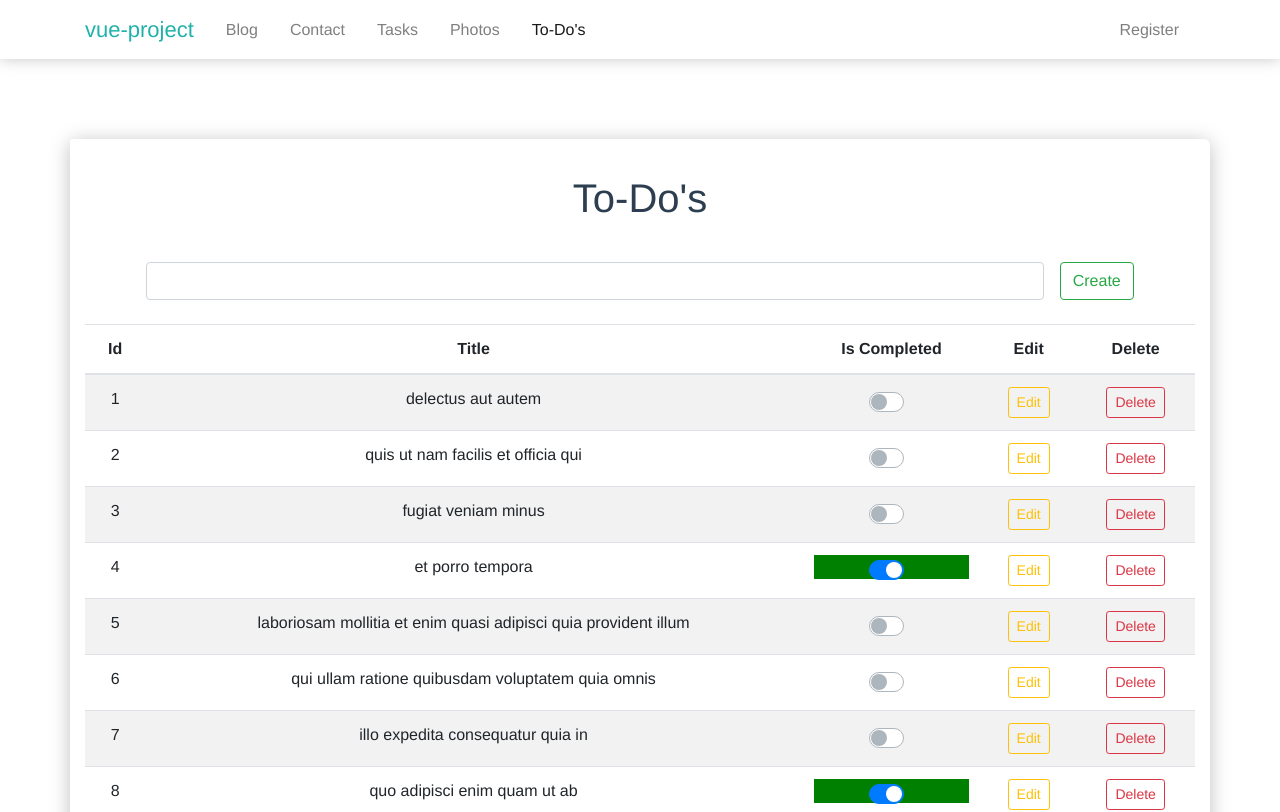
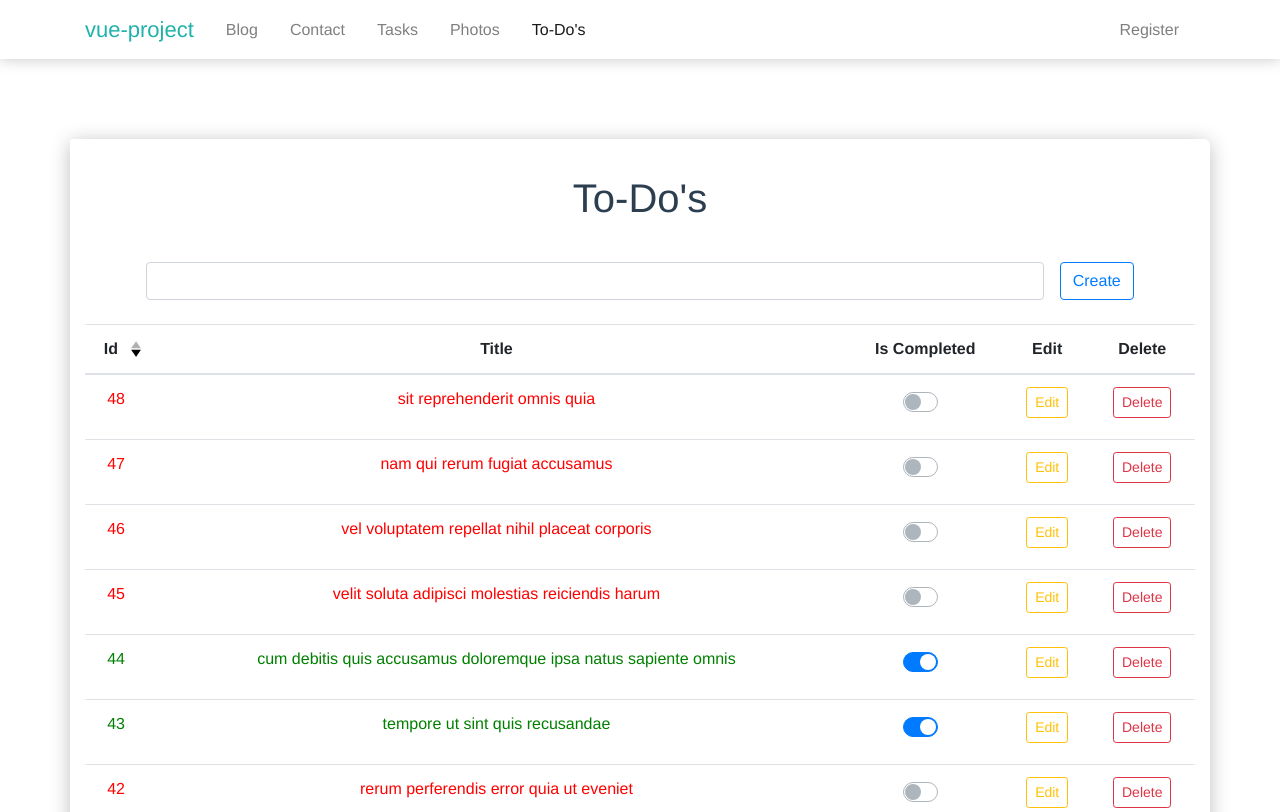
Before and after one commit to Dimulski/vue-project, a Vue app: page /todos in a window 1280 px wide. Shown: the top 812 px of the page. Built offline with nearby package versions, Linux system fonts and the light colour scheme; a small style sheet from the web is missing; what vue-tel-input would draw is missing.

Commit message:
Work on Todos

```diff
--- a/src/store/index.js
+++ b/src/store/index.js
@@ -15,5 +15,6 @@ export default new Vuex.Store({
     tasks,
     photos,
     todos
-  }
+  },
+  strict: true
 })
--- a/src/store/modules/todos.js
+++ b/src/store/modules/todos.js
@@ -3,13 +3,16 @@ const state = {
   perPage: 10,
   currentPage: 1,
   rows: 0,
-  fields: ['id', 'title', 'is_completed', 'edit', 'delete'],
-  completed: false
+  fields: [{key: 'id', sortable: true }, 'title', 'is_completed', 'edit', 'delete'],
+  sortBy: 'id',
+  editField: null,
+  editFieldEditMode: false,
+  todoBeingEdited: {},
+  myTitle: ''
 }
 
 const getters = {
   currentPage (state) {
-    console.log(state.currentPage)
     return state.currentPage
   }
 }
@@ -21,19 +24,29 @@ const actions = {
       commit('setRows', todos.length)
     }))
   },
-  // loadAllTodos ({ commit }) {
-  //   axios
-  //     .get(`https://jsonplaceholder.typicode.com/todos`)
-  //     .then(response => {
-  //       commit('setTodos', response.data)
-  //       commit('setRows', response.data.length)
-  //     })
-  // },
   setCurrentPage ({ commit }, currentPage) {
     commit('setCurrentPage', currentPage)
   },
   setCompleted ({ commit }, completed) {
     commit('setCompleted', completed)
+  },
+  setEditField ({ commit }, editField) {
+    commit('setEditField', editField)
+  },
+  addTodo ({ commit }, title) {
+    commit('addTodo', title)
+  },
+  setEditFieldEditMode ({ commit }, mode) {
+    commit('setEditFieldEditMode', mode)
+  },
+  setTodoBeingEdited ({ commit }, todo) {
+    commit('setTodoBeingEdited', todo)
+  },
+  saveTodo ({ commit }, newTitle) {
+    commit('saveTodo', newTitle)
+  },
+  updateMyTitle ({ commit }, title) {
+    commit('updateMyTitle', title)
   }
 }
 
@@ -49,6 +62,34 @@ const mutations = {
   },
   setRows (state, rows) {
     state.rows = rows
+  },
+  setEditField (state, editField) {
+    state.editField = editField
+  },
+  addTodo (state, title) {
+    state.todos.push(
+      {
+        'userId': 1,
+        'id': state.todos.length + 1,
+        'title': title,
+        'completed': false
+      })
+    state.editField = null
+  },
+  setEditFieldEditMode (state, mode) {
+    state.editFieldEditMode = mode
+  },
+  setTodoBeingEdited (state, todo) {
+    state.todoBeingEdited = todo
+  },
+  saveTodo (state, newTitle) {
+    state.todos[state.todoBeingEdited.id - 1].title = newTitle
+    state.editField = null
+    state.editFieldEditMode = false
+    state.todoBeingEdited = {}
+  },
+  updateMyTitle (state, title) {
+    state.myTitle = title
   }
 }
 
--- a/src/views/Todos.vue
+++ b/src/views/Todos.vue
@@ -2,33 +2,51 @@
   <b-container class="main-content" xl="12">
     <content-header>To-Do's</content-header>
     <b-col sm="11" class="mb-4 mx-auto">
+      <b-form-group
+      :invalid-feedback="invalidTitle"
+      :state="titleState">
         <b-input-group>
-      <b-form-input id="editBox" class="mr-3">
+          <b-form-input
+            :state="titleState"
+            id="editBox"
+            v-model="editField"
+            @input="updateTitle()"
+            @blur="resetTitle()"
+            class="mr-3">
           </b-form-input>
-      <b-button variant="outline-success" @click="createTodo">Create</b-button>
+          <b-button
+            variant="outline-primary"
+            @click="setTodo">
+            {{ this.editFieldEditMode ? 'Save' : 'Create'}}
+          </b-button>
         </b-input-group>
+    </b-form-group>
     </b-col>
     <b-table
       id="todos-table"
       hover
-      striped
       :items="todos"
       :fields="fields"
-
+      :tbody-tr-class="rowClass"
       :per-page="perPage"
-      :current-page="currentPage">
+      :current-page="currentPage"
+      :sort-by='sortBy'
+      :sort-desc="true">
+      <template v-slot:cell(title)="row">
+        <p :ref="`title-${row.item.id}`">{{row.item.title}}</p>
+      </template>
       <template v-slot:cell(edit)="row">
-        <b-button variant="outline-warning" size="sm" @click="row.toggleDetails">
+        <b-button variant="outline-warning" size="sm" @click="editTodo(row.item)">
         Edit
         </b-button>
       </template>
       <template v-slot:cell(delete)="row">
-        <b-button variant="outline-danger" size="sm" @click="row.toggleDetails">
+        <b-button variant="outline-danger" size="sm" @click="promptDelete(row.iten)"  v-b-modal.delete-modal>
         Delete
         </b-button>
       </template>
       <template v-slot:cell(is_completed)="row">
-        <b-form-checkbox size="lg" :class="[row.item.completed ? 'completed' : 'in-progress']" v-model="row.item.completed" switch></b-form-checkbox>
+        <b-form-checkbox size="lg" v-model="row.item.completed" switch></b-form-checkbox>
       </template>
     </b-table>
     <b-pagination
@@ -37,12 +55,19 @@
       :per-page="perPage"
       aria-controls="todos-table"
     ></b-pagination>
+    <b-modal id="delete-modal" title="Confirm Deletetion">
+      <p class="my-2">
+      Are you sure you want to delete We've added the utility class <code>'shadow'</code>
+      to the modal content for added effect.
+    </p>
+    </b-modal>
   </b-container>
 </template>
 
 <script>
 import ContentHeader from '@/components/ContentHeader.vue'
 import { mapState, mapActions, mapGetters } from 'vuex'
+import { isNullOrUndefined } from 'util'
 
 export default {
   computed: {
@@ -51,6 +76,7 @@ export default {
       perPage: state => state.todos.perPage,
       rows: state => state.todos.rows,
       fields: state => state.todos.fields,
+      sortBy: state => state.todos.sortBy,
     }),
     currentPage: {
       get() { return this.$store.state.todos.currentPage },
@@ -59,7 +85,34 @@ export default {
     completed: {
       get() { return this.$store.state.todos.completed },
       set(value) { this.setCompleted(value) }
+    },
+    editField: {
+      get() { return this.$store.state.todos.editField },
+      set(value) { this.setEditField(value) }
+    },
+    editFieldEditMode: {
+      get() { return this.$store.state.todos.editFieldEditMode },
+      set(value) { this.setEditFieldEditMode(value) }
+    },
+    todoBeingEdited: {
+      get() { return this.$store.state.todos.todoBeingEdited },
+      set(value) { this.setTodoBeingEdited(value) }
+    },
+    titleState() {
+      if (this.editField == null) {
+        return null
       }
+      return this.editField.length >= 5 && this.editField.length <= 80
+    },
+    invalidTitle() {
+      if (this.editField == null || (this.editField.length >= 5 && this.editField.length <= 80)) {
+        return ''
+      } else if (this.editField.length < 5 || this.editField.length > 80) {
+        return 'Title must be between 5 and 80 characters.'
+      } else {
+        return 'Please enter a todo title.'
+      }
+    },
   },
   mounted () {
     this.loadTodos()
@@ -68,10 +121,41 @@ export default {
     ...mapActions({
       loadTodos: 'todos/loadAllTodos',
       setCurrentPage: 'todos/setCurrentPage',
-      setCompleted: 'todos/setCompleted'
+      setCompleted: 'todos/setCompleted',
+      setEditField: 'todos/setEditField',
+      addTodo: 'todos/addTodo',
+      setEditFieldEditMode: 'todos/setEditFieldEditMode',
+      setTodoBeingEdited: 'todos/setTodoBeingEdited',
+      saveTodo: 'todos/saveTodo',
     }),
-    createTodo() {
-      console.log('creating')
+    setTodo() {
+      if (this.editFieldEditMode) {
+        this.saveTodo(this.editField)
+      } else if (this.editField != '' && !isNullOrUndefined(this.editField)) {
+        this.addTodo(this.editField)
+      } else {
+        this.editField = ''
+      }
+    },
+    editTodo(todo) {
+      this.setEditField(todo.title)
+      this.setEditFieldEditMode(true)
+      this.setTodoBeingEdited(todo)
+    },
+    rowClass(item, type) {
+      if (!item) return
+      return item.completed ? 'completed' : 'in-progress'
+    },
+    promptDelete(todo) {
+      this.setTodoBeingEdited(todo)
+    },
+    updateTitle() {
+      if (this.todoBeingEdited.id) {
+        this.$refs[`title-${this.todoBeingEdited.id}`].textContent = this.editField
+      }
+    },
+    resetTitle() {
+      this.$refs[`title-${this.todoBeingEdited.id}`].textContent = this.todoBeingEdited.title
     }
   },
   components: {
@@ -85,12 +169,24 @@ export default {
   border-radius: 0.25rem;
 }
 
-.completed {
-  background-color: green
+div >>> .completed {
+  color: green;
 }
 
-.in-progress {
+div >>> .completed:hover {
+  color: #28a745 !important;
+}
 
+div >>> .in-progress {
+  color: red;
+}
+div >>> .in-progress:hover {
+  color: #dc3545 !important;
+}
+
+.form-control {
+  width: 87%;
+  display: flex;
 }
 
 #switch {
```
Also changed, not shown: To-do.txt. Lines whose indentation alone changed are shown as unchanged.
